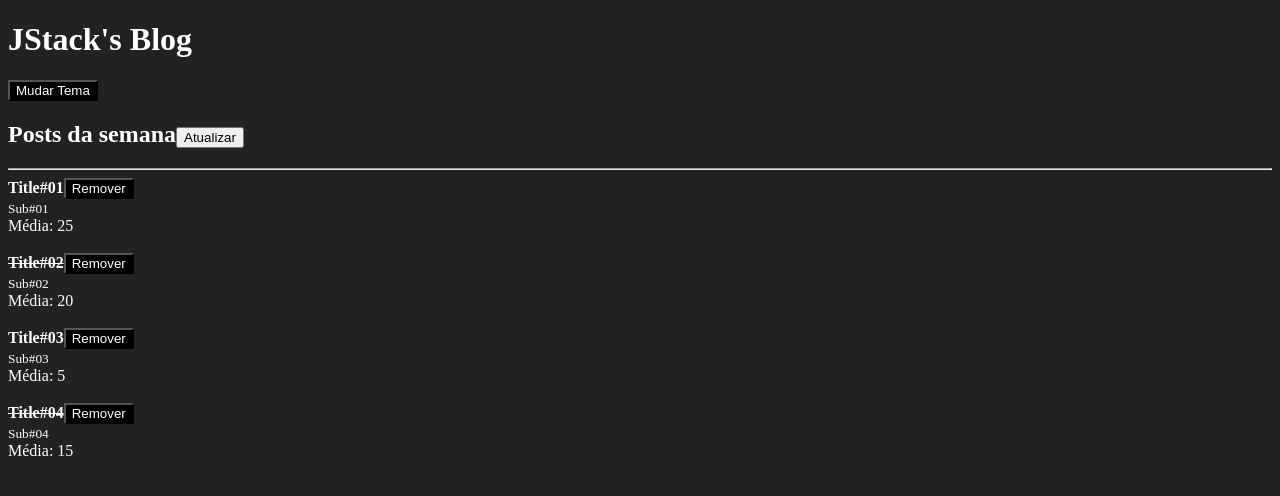
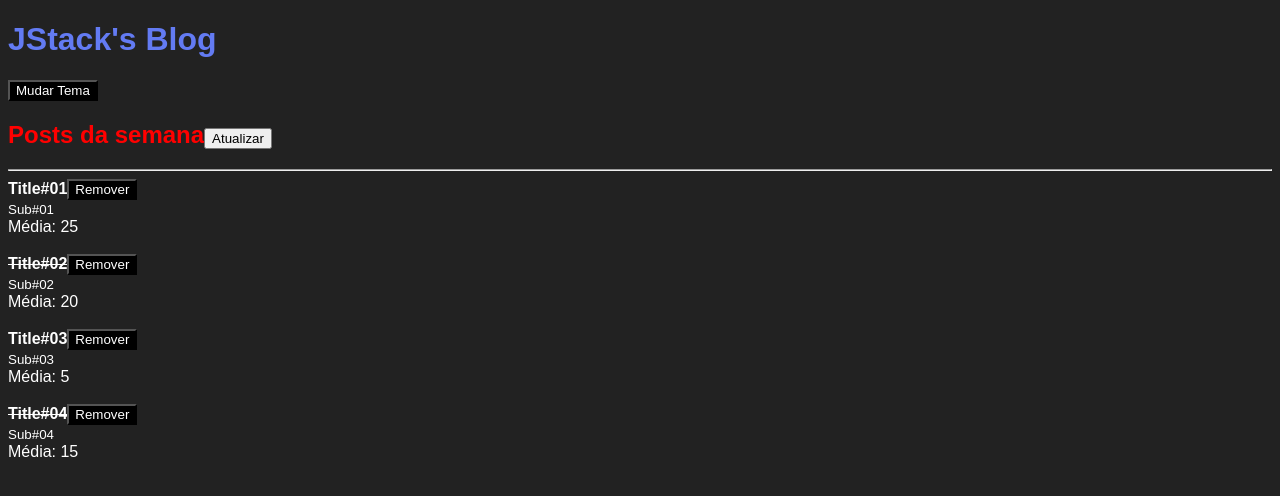
Before and after one commit to AnaSousa314/Funcdamentos-React, a React app: page / in a window 1280 px wide. Shown: the top 496 px of the page. Built offline with nearby package versions, Linux system fonts and the light colour scheme.

Commit message:
aula19 CSS Modules

```diff
--- /dev/null
+++ b/src/App.css
@@ -0,0 +1,3 @@
+.title{
+  color: #f00;
+}
--- a/src/App.js
+++ b/src/App.js
@@ -6,7 +6,8 @@ import { ThemeProvider } from "./ThemeContext";
 
 // Props (Properties) -> Propriedades
 
-
+//Quando trabalhamos com CSS modules, precisamos dar um nome para o arquivo importado.
+import styles from './App.css'
 
 
 export default function App() {
@@ -49,7 +50,7 @@ export default function App() {
         title="JStack's Blog"
         // onToggleTheme={handleToggleTheme}
       >
-        <h2>
+        <h2 className={styles.title}>
           Posts da semana
           <button onClick={handleRefresh}>Atualizar</button>
         </h2>
--- a/src/Header.js
+++ b/src/Header.js
@@ -2,6 +2,9 @@ import React,{useContext} from 'react';
 import PropTypes from 'prop-types'
 import Button from './Button';
 import { ThemeContext } from './ThemeContext';
+import styles from './header.css';
+
+console.log(styles);
 export default function Header(props){
   // const context = useContext(ThemeContext);
   // console.log(context);
@@ -9,7 +12,7 @@ export default function Header(props){
   const {onToggleTheme} = useContext(ThemeContext);
   return(
     <>
-      <h1>{props.title}</h1>
+      <h1 className={styles.title}>{props.title}</h1>
       <Button
         onClick={onToggleTheme}
       >
--- /dev/null
+++ b/src/header.css
@@ -0,0 +1,3 @@
+.title{
+  color: #637bf3;
+}
--- a/src/index.css
+++ b/src/index.css
@@ -1,4 +1,9 @@
 body{
   background: #222;
   color: #fff;
+  font-family: sans-serif;
 }
+
+/* .title{
+  color: red;
+} */
--- a/webpack.config.js
+++ b/webpack.config.js
@@ -25,7 +25,15 @@ module.exports={
       },
       {
         test: /\.css$/,
-        use: ['style-loader','css-loader']//o style deve vir primeiro
+        use: [
+          'style-loader',
+          {
+            loader:'css-loader',
+            options:{
+              modules: true,
+            }
+          }
+        ]//o style deve vir primeiro
       }
     ]
   },
```
